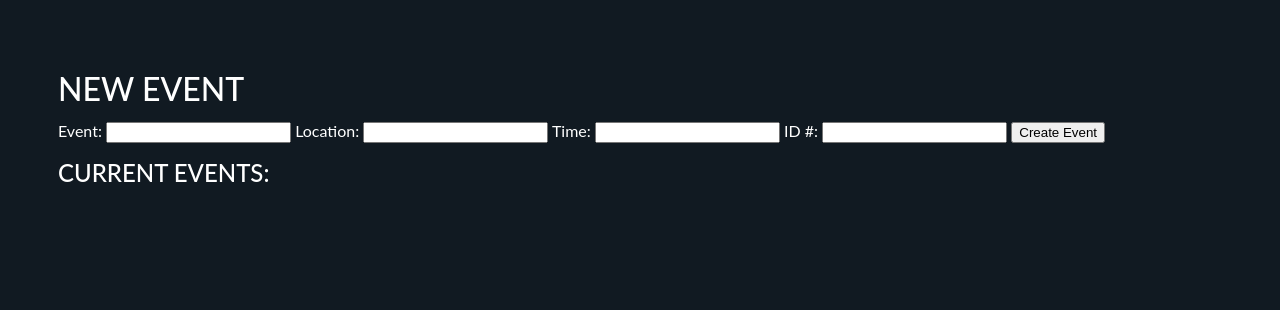
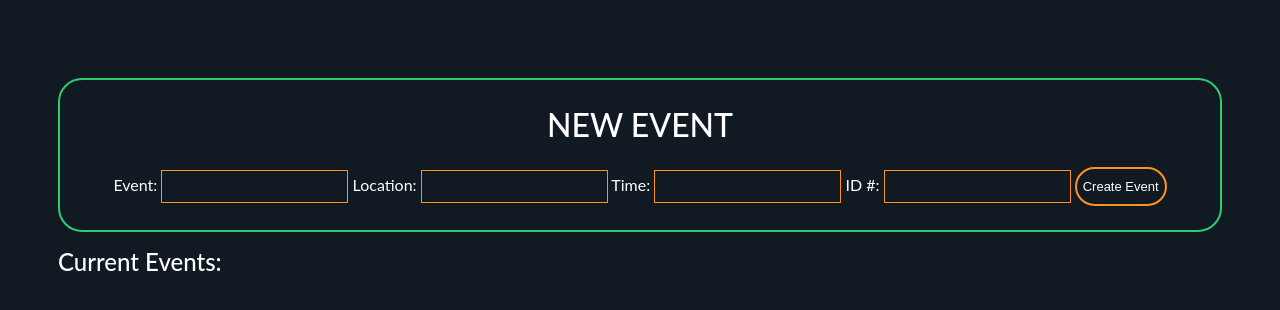
Before and after one commit to dsteed112/p2frontend, a plain HTML site: page index.html in a window 1280 px wide. Drawn offline with Linux system fonts and the light colour scheme; no server answers.

Commit message:
CSS fixes

```diff
--- a/app.css
+++ b/app.css
@@ -19,3 +19,51 @@ body{
     text-align: left;
     padding: 50px;
 }
+
+.box input[type = "text"]{
+    border: 0;
+    background: none;
+    margin: 10px auto;
+    text-align: center;
+    border: 1px solid #fe921f;
+    padding: 8px 4px;
+    outline: none;
+    color: white;
+    /* border-radius: 24px; */
+    transition: 0.25s;
+
+}
+.box {
+    border: 0;
+    background: none;
+    display: block;
+    margin: 20px auto;
+    text-align: center;
+    border: 2px solid #2ecc71;
+    padding: 14px 40px;
+    outline: none;
+    color: white;
+    border-radius: 24px;
+    transition: 0.25s;
+
+}
+
+
+.box input[type = "submit"]{
+    border: 0;
+    font-size: small;
+    background: none;
+    margin: 10px auto;
+    text-align: center;
+    border: 2px solid #fe921f;
+    padding: 10px 6px;
+    outline: none;
+    color: white;
+    border-radius: 24px;
+    transition: 0.25s;
+    cursor: pointer;
+}
+
+.box input[type = "submit"]:hover{
+    background: #fe921f;
+}
--- a/app.js
+++ b/app.js
@@ -6,7 +6,7 @@ fetch("http://localhost:3000/events")
 
 function displayEvents(events){
     events.forEach(event => {
-        const h2 = document.createElement("h2")
+        const h2 = document.createElement("h3")
         h2.innerHTML = `<a href=event.html?id=${event.id}>${event.happening}</a>`
         document.body.append(h2)
     })
--- a/index.html
+++ b/index.html
@@ -19,8 +19,13 @@
         <label>ID #:</label>
         <input type="text" name="user_id"></input>
         <input type="submit" value="Create Event">
-        <h2>Current Events:</h2>
     </form>
-
-</body
+    <h2>Current Events:</h2>
+    <style>
+        h2 {
+            font-family: 'Lato', sans-serif;
+            font-weight: 500;
+        }
+    </style>
+</body>
 </html>
```
Also changed, not shown: calendar.css (+15 -0 lines), calendar.html (+5 -1 lines), event.css (+15 -0 lines), event.html (+7 -1 lines).
